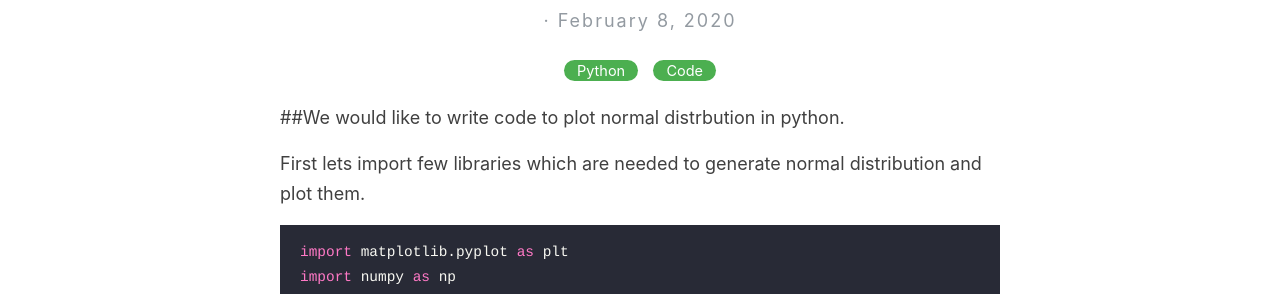
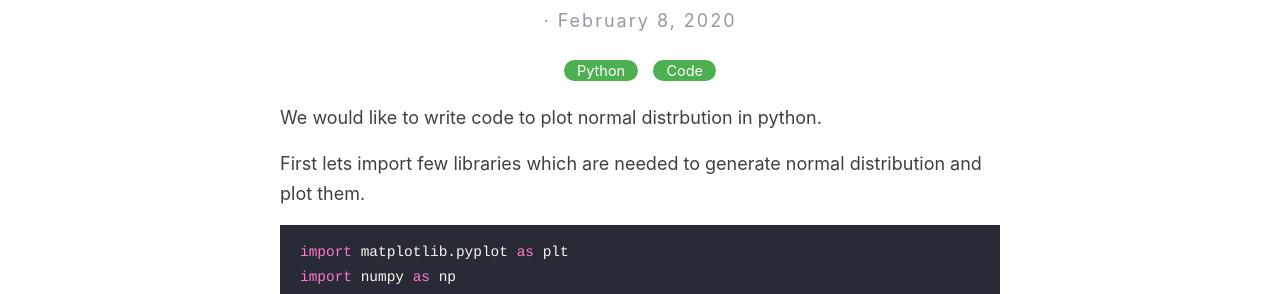
Before and after one commit to psrikanthm/psrikanthm.github.io, a Jekyll site: the page built from _posts/2020-02-08-test-post.md, in a window 1280 px wide. Shown: the part 239-533 px from the top of the page. Built offline with Jekyll 4.4.1, drawn with Linux system fonts in a browser that asks for light colours; some of the changed text lies outside the part shown.

````diff
--- a/_posts/2020-02-08-test-post.md
+++ b/_posts/2020-02-08-test-post.md
@@ -4,7 +4,7 @@ title:  Jupyter notebook test blog post
 excerpt: I am experimenting how to convert a Jupyter markdown file into blog post
 categories: [Python,Code]
 ---
-##We would like to write code to plot normal distrbution in python.
+We would like to write code to plot normal distrbution in python.
 
 First lets import few libraries which are needed to generate normal distribution and plot them.
 ```python
````
Also changed, not shown: other parts of _posts/2020-02-08-test-post.md (+1 -2 lines).
